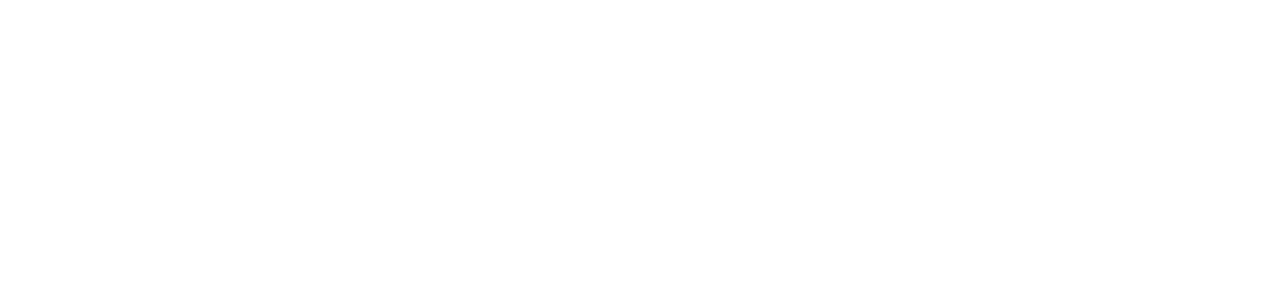
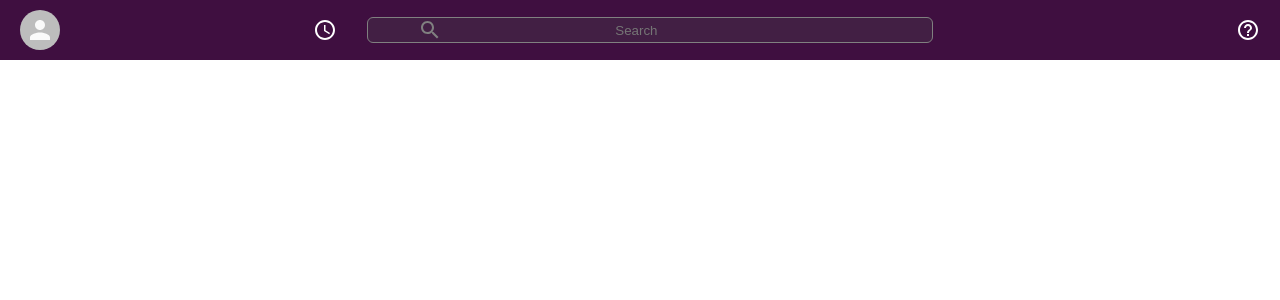
Before and after one commit to Rubick1997/slack-clone, a React (Create React App) app: page / in a window 1280 px wide. Shown: the top 300 px of the page. Built offline with nearby package versions, Linux system fonts and the light colour scheme.

Commit message:
Header Component

```diff
--- a/package.json
+++ b/package.json
@@ -13,7 +13,8 @@
 		"react-dom": "^17.0.1",
 		"react-redux": "^7.1.3",
 		"react-router-dom": "^5.2.0",
-    "react-scripts": "4.0.3"
+		"react-scripts": "4.0.3",
+		"styled-components": "^5.2.1"
 	},
 	"scripts": {
 		"start": "react-scripts start",
@@ -35,5 +36,8 @@
 			"last 1 firefox version",
 			"last 1 safari version"
 		]
+	},
+	"resolutions": {
+		"styled-components": "^5"
 	}
 }
--- a/src/App.js
+++ b/src/App.js
@@ -1,6 +1,6 @@
 import React from "react";
 import { BrowserRouter as Router, Switch, Route} from "react-router-dom";
-import Header from "./Header"
+import Header from "./components/Header"
 
 function App() {
 	return (
--- a/src/Header.js
+++ /dev/null
@@ -1,11 +0,0 @@
-import React from 'react'
-
-function Header() {
-    return (
-        <div>
-
-        </div>
-    )
-}
-
-export default Header
--- /dev/null
+++ b/src/components/Header.js
@@ -0,0 +1,93 @@
+import React from "react";
+import styled from "styled-components";
+import { Avatar } from "@material-ui/core";
+import AccessTimeIcon from "@material-ui/icons/AccessTime";
+import SearchIcon from "@material-ui/icons/Search";
+import HelpOutlineIcon from "@material-ui/icons/HelpOutline";
+
+function Header() {
+	return (
+		<HeaderContainer>
+			{/* Header left*/}
+			<HeaderLeft>
+				<HeaderAvatar
+				//Add onClick
+				/>
+				<AccessTimeIcon />
+			</HeaderLeft>
+			{/* Header search*/}
+			<HeaderSearch>
+				<SearchIcon />
+				<input placeholder='Search' />
+			</HeaderSearch>
+			{/* Header right*/}
+			<HeaderRight>
+				<HelpOutlineIcon />
+			</HeaderRight>
+		</HeaderContainer>
+	);
+}
+
+export default Header;
+
+const HeaderContainer = styled.div`
+	display: flex;
+	position: fixed;
+	width: 100%;
+	align-items: center;
+	justify-content: space-between;
+	padding: 10px 0;
+	background-color: var(--slack-color);
+	color: white;
+`;
+
+const HeaderLeft = styled.div`
+	flex: 0.3;
+	display: flex;
+	align-items: center;
+	margin-left: 20px;
+
+	> .MuiSvgIcon-root {
+		margin-left: auto;
+		margin-right: 30px;
+	}
+`;
+
+const HeaderRight = styled.div`
+	flex: 0.3;
+	display: flex;
+	align-items: flex-end;
+
+	> .MuiSvgIcon-root {
+		margin-left: auto;
+		margin-right: 20px;
+	}
+`;
+
+const HeaderAvatar = styled(Avatar)`
+	cursor: pointer;
+	:hover {
+		opacity: 0.8;
+	}
+`;
+
+const HeaderSearch = styled.div`
+	flex: 0.4;
+	opacity: 1;
+	border-radius: 6px;
+	background-color: #421f44;
+	text-align: center;
+	display: flex;
+	padding: 0 50px;
+	color: gray;
+	border: 1px gray solid;
+
+	> input {
+		background-color: transparent;
+		border: none;
+		text-align: center;
+		min-width: 30vw;
+		outline: none;
+		color: white;
+	}
+`;
```
Also changed, not shown: 1 other file (tests, documents, lock files or other folders). Lines whose indentation alone changed are shown as unchanged.
